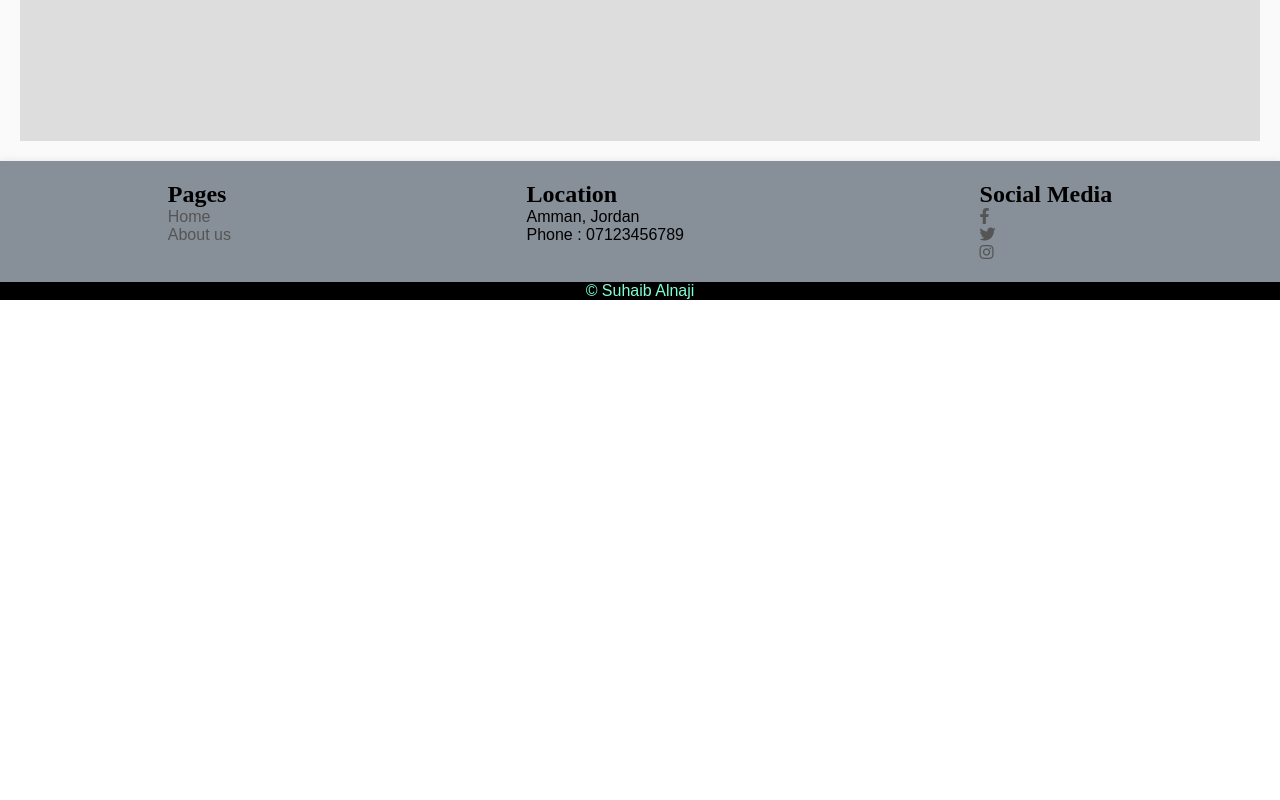
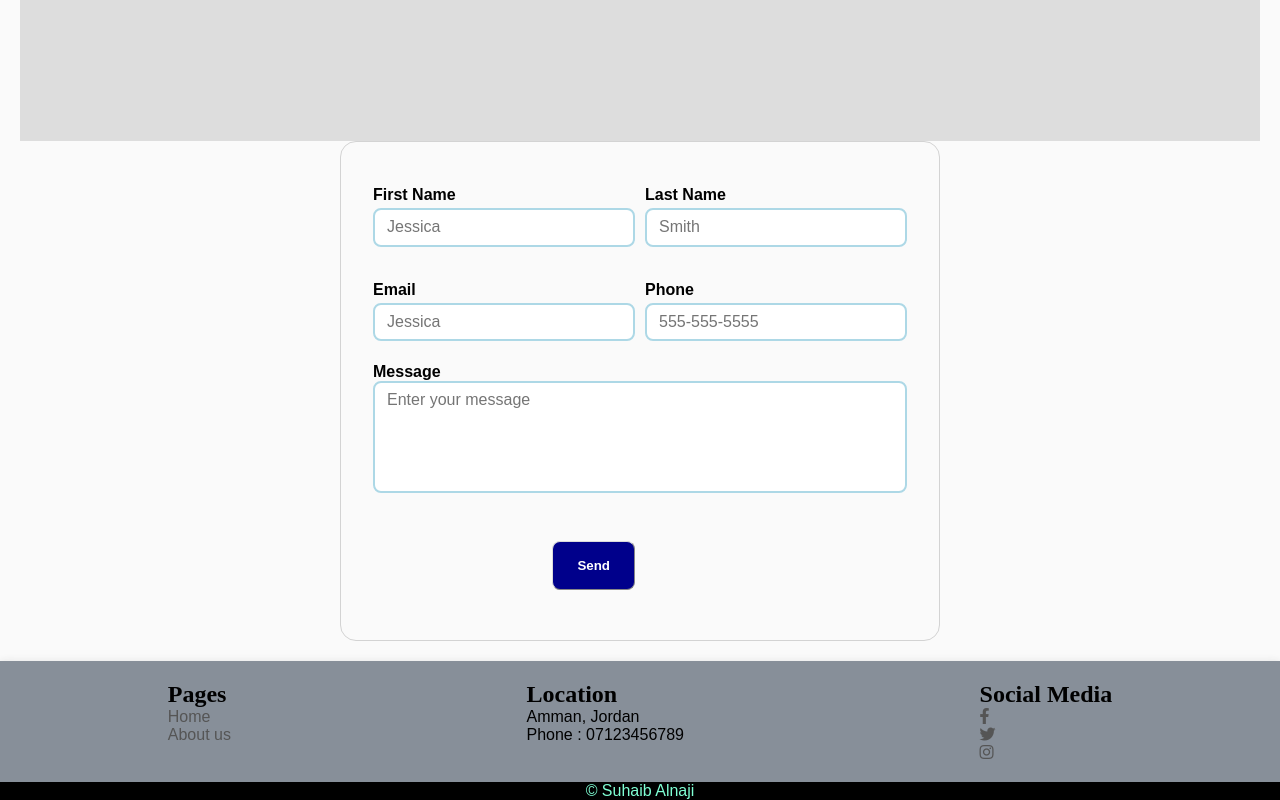
Before and after one commit to SuhaibAln/todo-project, a plain HTML site: page about.html in a window 1280 px wide. Shown: the part 1030-1830 px from the top of the page. Before the commit the page ends 1330 px from the top, so only its background shows below. Drawn offline with Linux system fonts and the light colour scheme.

Commit message:
added missing req

```diff
--- a/Style/about.css
+++ b/Style/about.css
@@ -143,14 +143,14 @@
 	letter-spacing: 1.5px;
 }
 .content-section .content .button a:hover{
-	background-color: #a52a2a;
+
 	color:#fff;
 }
 .content-section .social{
 	margin: 40px 40px;
 }
 .content-section .social i{
-	color:#a52a2a;
+
 	font-size: 30px;
 	padding:0px 10px;
 }
@@ -197,9 +197,87 @@
 
 }
 
+/*contact us */
 
+.Contact__Card {
+  width: 600px;
+  height: 500px;
+  border: 1px solid lightgray;
+  border-radius: 1rem;
+  padding: 2rem;
+  display: grid;
+  grid-template-columns: repeat(2, 1fr);
+  gap: 10px;
+  grid-template-rows: 1fr 1fr 150px 1fr;
+}
 
+.Input__Container {
+  display: flex;
+  flex-direction: column;
+  justify-content: center;
 
+}
+
+.Text__Container {
+  grid-column: span 2;
+}
+
+.Button__Container {
+  display: flex;
+  align-items: center;
+  justify-content: flex-end;
+}
+
+/* Element styles */
+.Input {
+  font-family: inherit;
+  font-size: 100%;
+  line-height: 1.15;
+  margin: 0;
+  overflow: visible;
+  padding-bottom: 0.5rem;
+  padding-left: 0.75rem;
+  padding-right: 0.75rem;
+  padding-top: 0.5rem;
+  border: 2px solid lightblue;
+  border-radius: 0.5rem;
+  width: 100%;
+}
+
+.Input:focus {
+  outline: none;
+  box-shadow: 0 0 0 0.2rem rgb(173, 216, 230, 0.5);
+}
+
+.Message {
+  resize: none;
+}
+
+.Label {
+  padding-bottom: 0.25rem;
+  font-weight: 600;
+}
+
+.Button {
+  background-color: darkblue;
+  border-color: #dbdbdb;
+  border-width: 1px;
+  color: white;
+  font-weight: 600;
+  border-radius: 0.5rem;
+  padding: 1rem 1.5rem;
+}
+
+.Button:hover {
+  border-color: #b5b5b5;
+}
+
+.Button:focus {
+  outline: none;
+  border-color: #485fc7;
+  color: #363636;
+  box-shadow: 0 0 0 0.125em rgba(72, 95, 199, 0.25);
+}
 
 
   /*Responsivnes */
--- a/about.html
+++ b/about.html
@@ -54,6 +54,62 @@
 			</div>
 		</div>
 	</div>
+
+  <form>
+    <div class="Contact__Card">
+      <div class="Input__Container">
+        <label for="first-name" class="Label">First Name</label>
+        <input
+          name="first-name"
+          class="Input"
+          type="text"
+          placeholder="Jessica"
+          required
+        />
+      </div>
+      <div class="Input__Container">
+        <label for="last-name" class="Label">Last Name</label>
+        <input
+          name="last-name"
+          class="Input"
+          type="text"
+          placeholder="Smith"
+          required
+        />
+      </div>
+      <div class="Input__Container">
+        <label for="email" class="Label">Email</label>
+        <input
+          name="email"
+          class="Input"
+          type="email"
+          placeholder="Jessica"
+          required
+        />
+      </div>
+      <div class="Input__Container">
+        <label for="phone" class="Label">Phone</label>
+        <input name="phone" class="Input" type="tel" placeholder="555-555-5555" />
+      </div>
+      <div class="Text__Container">
+        <label for="message" class="Label">Message</label>
+        <textarea
+          class="Input Message"
+          rows="5"
+          name="message"
+          placeholder="Enter your message"
+          required
+        ></textarea>
+      </div>
+      <div class="Button__Container">
+        <button type="submit" class="Button">Send</button>
+      </div>
+    </div>
+  </form>
+
+
+
+
 </main>
 <footer>
   <div>
@@ -92,6 +148,7 @@
 </div>
 
 
+
 <script src="/js/app.js"></script>
 </body>
 </html>
```
